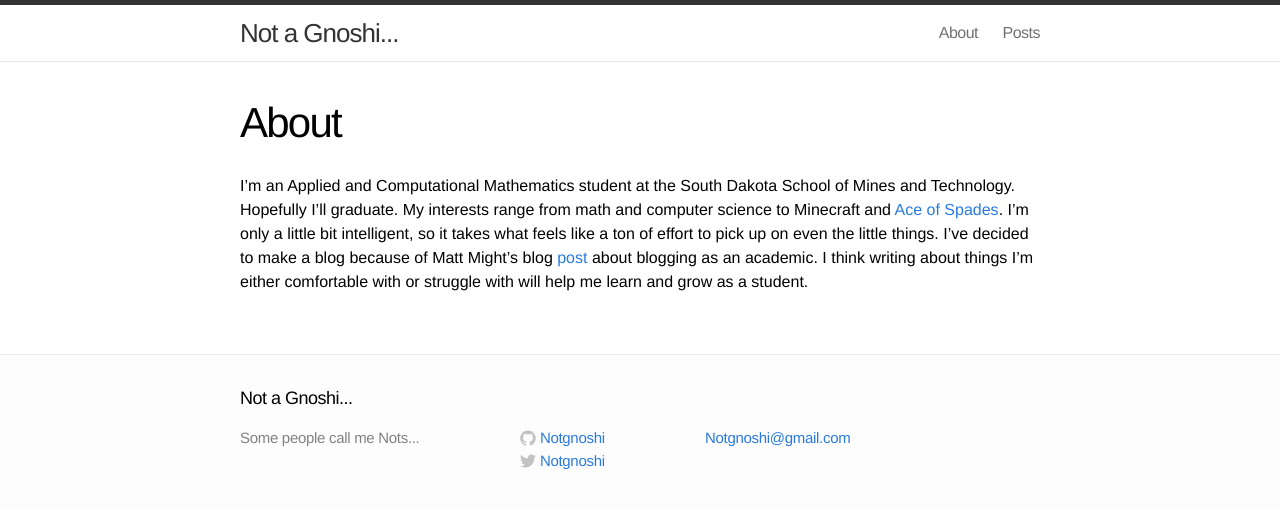
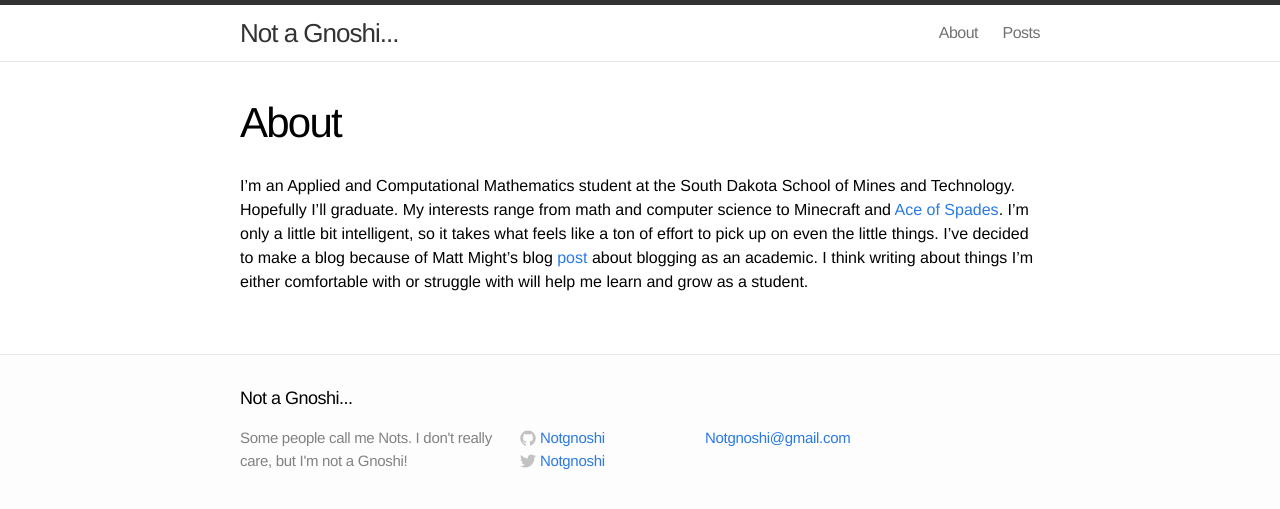
Before and after one commit to Notgnoshi/notgnoshi.github.io, a Jekyll site: the page built from about.md, in a window 1280 px wide. Shown: the top 509 px of the page. Built offline with Jekyll 4.4.1, drawn with Linux system fonts in a browser that asks for light colours.

Commit message:
updated description

```diff
--- a/_config.yml
+++ b/_config.yml
@@ -1,6 +1,6 @@
 # Site settings
 title: Not a Gnoshi...
-description: "Some people call me Nots..."
+description: "Some people call me Nots. I don't really care, but I'm not a Gnoshi!"
 twitter_username: Notgnoshi
 github_username:  Notgnoshi
 email: "Notgnoshi@gmail.com"
```
